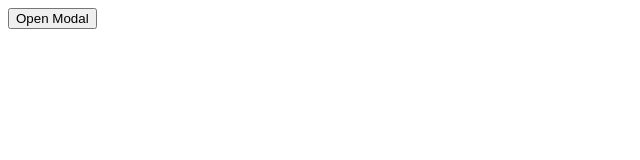
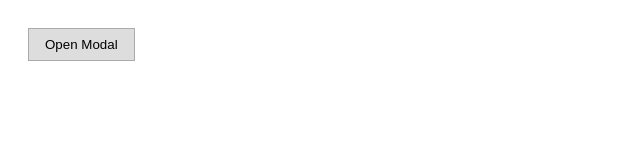
Before and after one commit to acciojob/css-modal-rishithapaladugu, a website: page main.html in a window 1280 px wide. Shown: the whole page, without its empty margins (0-640 px from the left). Drawn offline with Linux system fonts and the light colour scheme.

Commit message:
created a submission

```diff
--- a/styles.css
+++ b/styles.css
@@ -3,7 +3,7 @@ body {
   font-family: Arial, sans-serif;
 }
 
-#openModal {
+#openmodal {
   padding: 8px 16px;
   background-color: #ddd;
   border: 1px solid #aaa;
```
